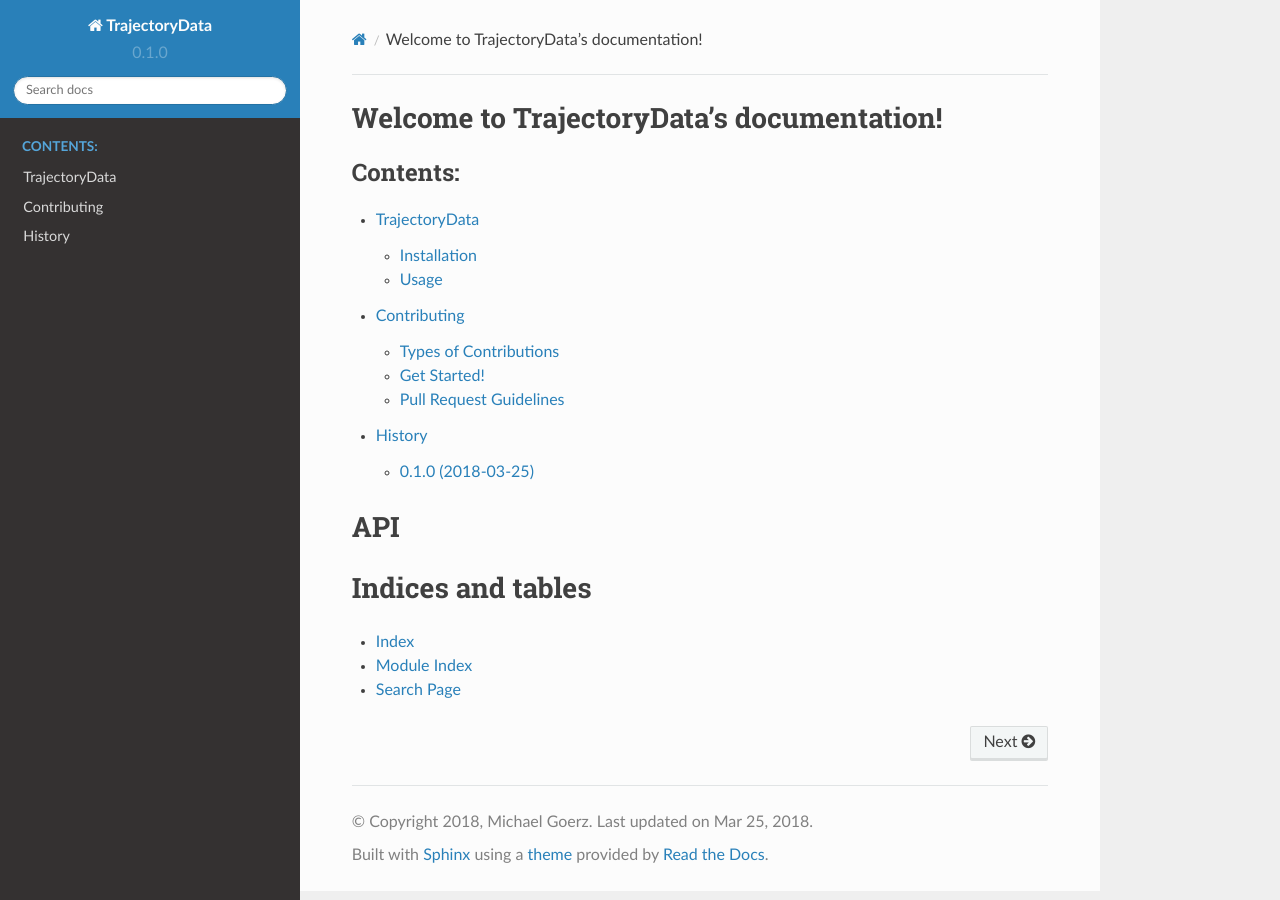
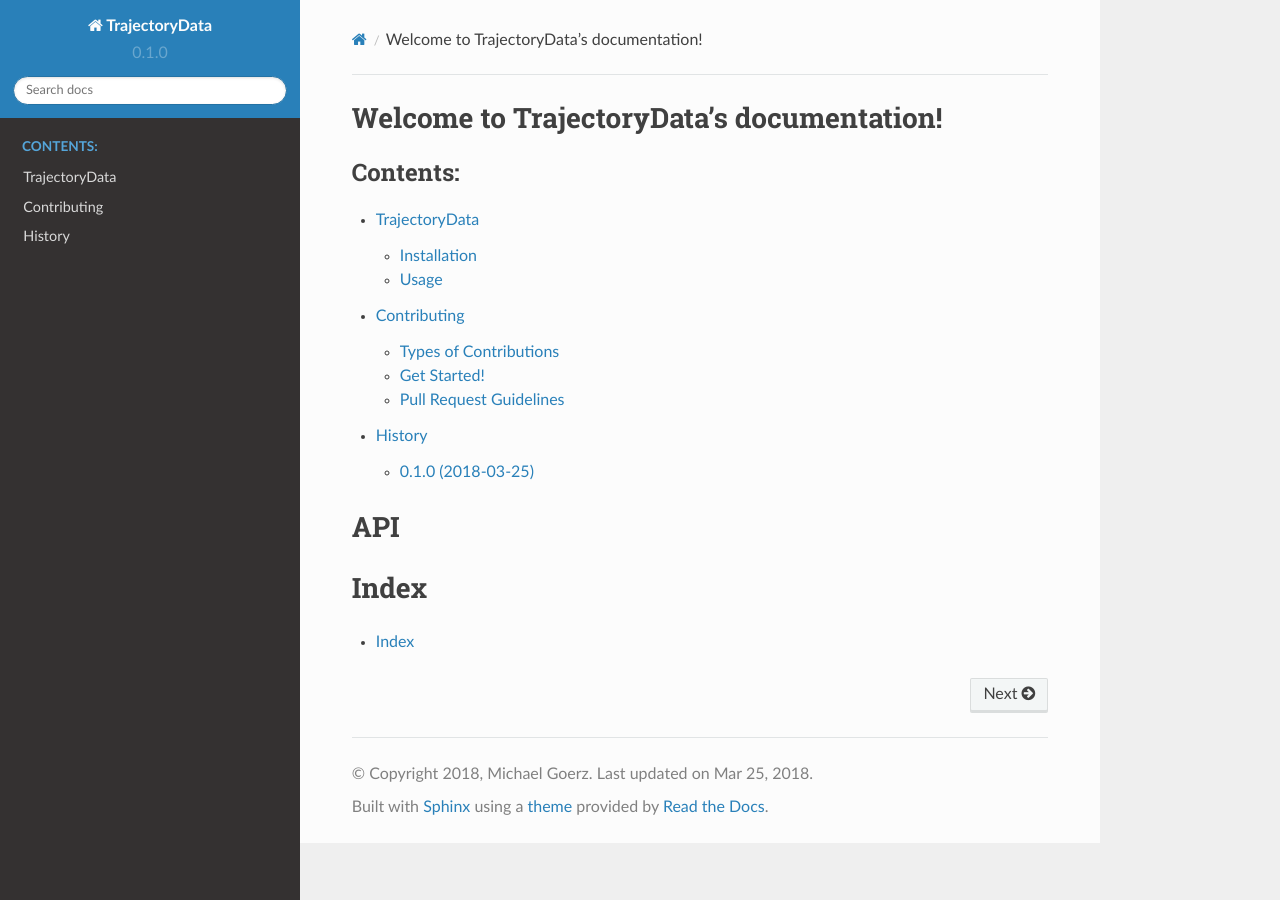
Before and after one commit to goerz/trajectorydata, a Sphinx documentation site: the page built from docs/index.rst, in a window 1280 px wide. Built offline with Sphinx 7.4.7 and the Read the Docs theme 2.0.0, drawn with Linux system fonts in a browser that asks for light colours; pages that are not in the unit, such as notebooks, are missing from menus.

Commit message:
Remove unnecessary indices from docs

```diff
--- a/docs/index.rst
+++ b/docs/index.rst
@@ -19,8 +19,6 @@ API
 
    API of the TrajectoryData package <API/trajectorydata>
 
-Indices and tables
-==================
+Index
+=====
 * :ref:`genindex`
-* :ref:`modindex`
-* :ref:`search`
```
